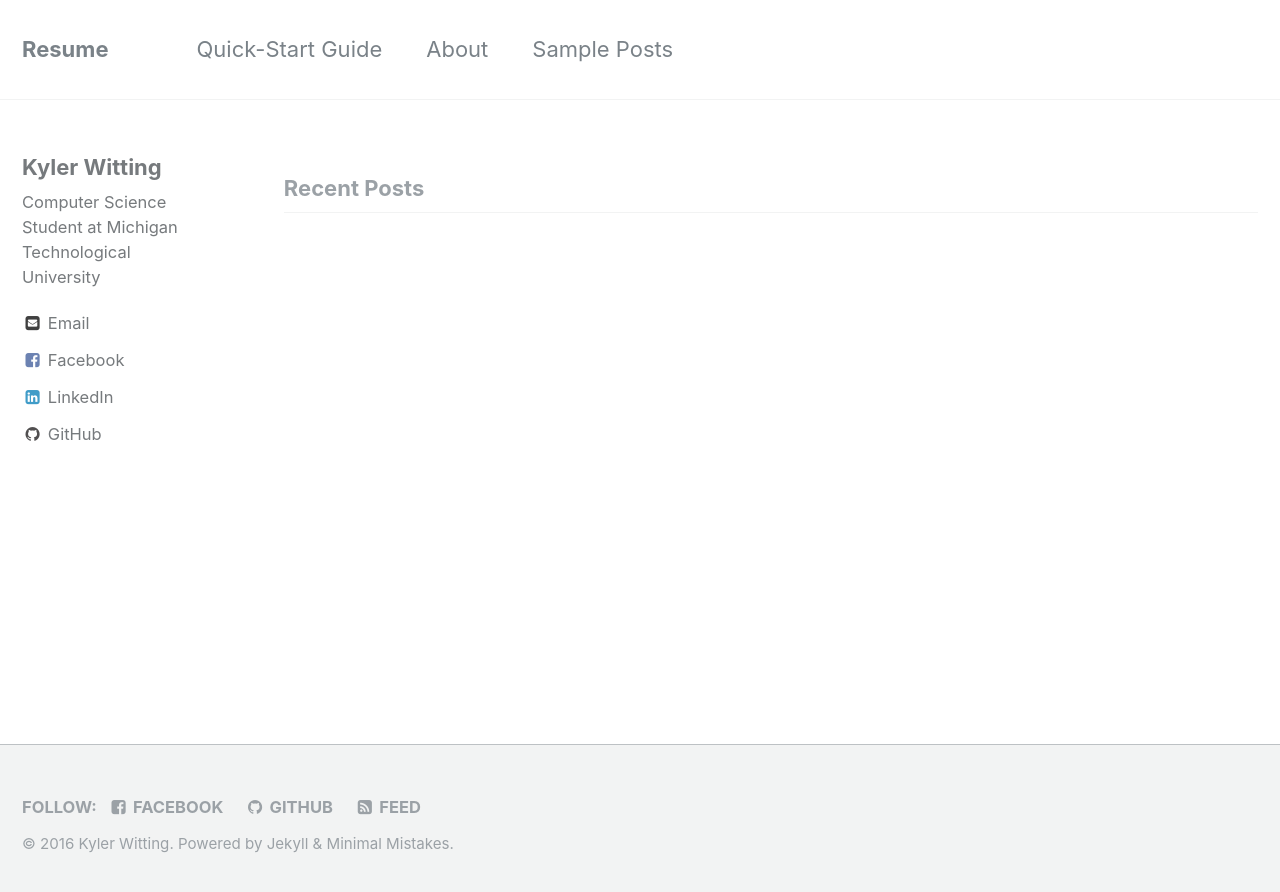
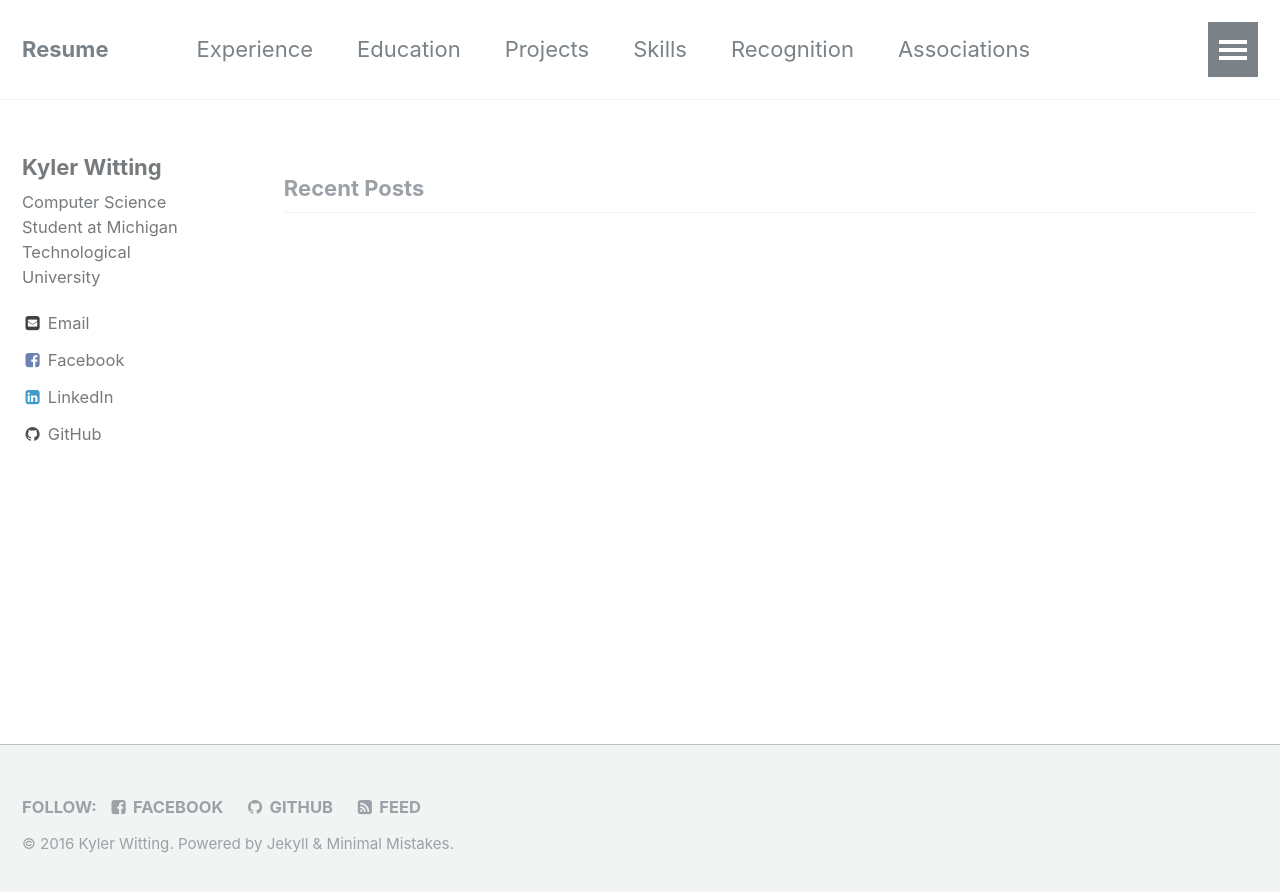
Before and after one commit to KylerWitting/KylerWitting.github.io, a Jekyll site: the page built from index.html, in a window 1280 px wide. Shown: the top 892 px of the page. Built offline with Jekyll 4.4.1, drawn with Linux system fonts in a browser that asks for light colours.

Commit message:
Add Accessory Pages

```diff
--- a/_data/navigation.yml
+++ b/_data/navigation.yml
@@ -1,19 +1,16 @@
 # main links
 main:
-  - title: "Quick-Start Guide"
-    url: https://mmistakes.github.io/minimal-mistakes/docs/quick-start-guide/
-  - title: "About"
-    url: https://mmistakes.github.io/minimal-mistakes/about/
-  - title: "Sample Posts"
-    url: /year-archive/
-  # - title: "Sample Collections"
-  #   url: /collection-archive/
-  # - title: "Sitemap"
-  #   url: /sitemap/
-  #   Experience
-  #   Education
-  #   Projects
-  #   Skills
-  #   Recognition
-  #   Associations
-  #   Additional Links
+  - title: "Experience"
+    url: /experience/
+  - title: "Education"
+    url: /education/
+  - title: "Projects"
+    url: /projects/
+  - title: "Skills"
+    url: /skills/
+  - title: "Recognition"
+    url: /recognition/
+  - title: "Associations"
+    url: /associations/
+  - title: "Additional Links"
+    url: /additionallinks/
--- /dev/null
+++ b/_pages/associations.md
@@ -0,0 +1,4 @@
+---
+permalink: /associations/
+title: "Associations"
+---
--- /dev/null
+++ b/_pages/education.md
@@ -0,0 +1,4 @@
+---
+permalink: /education/
+title: "Eduction"
+---
--- /dev/null
+++ b/_pages/experience.md
@@ -0,0 +1,4 @@
+---
+permalink: /experience/
+title: "Experience"
+---
--- /dev/null
+++ b/_pages/projects.md
@@ -0,0 +1,4 @@
+---
+permalink: /projects/
+title: "Projects"
+---
--- /dev/null
+++ b/_pages/recognition.md
@@ -0,0 +1,4 @@
+---
+permalink: /recognition/
+title: "Recognition"
+---
--- /dev/null
+++ b/_pages/skills.md
@@ -0,0 +1,4 @@
+---
+permalink: /skills/
+title: "Skills"
+---
```
Also changed, not shown: _pages/additionallinks.md (added, +4 -0 lines), _pages/home.md (added, +4 -0 lines).
